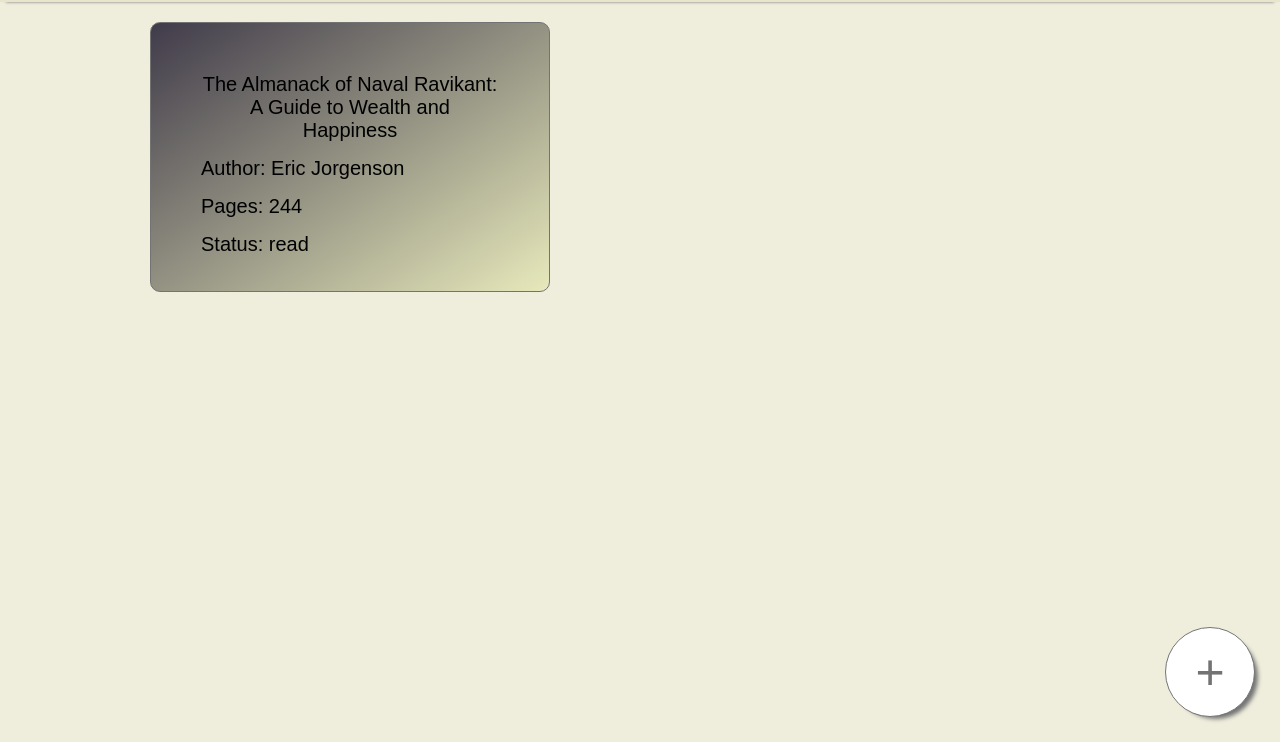
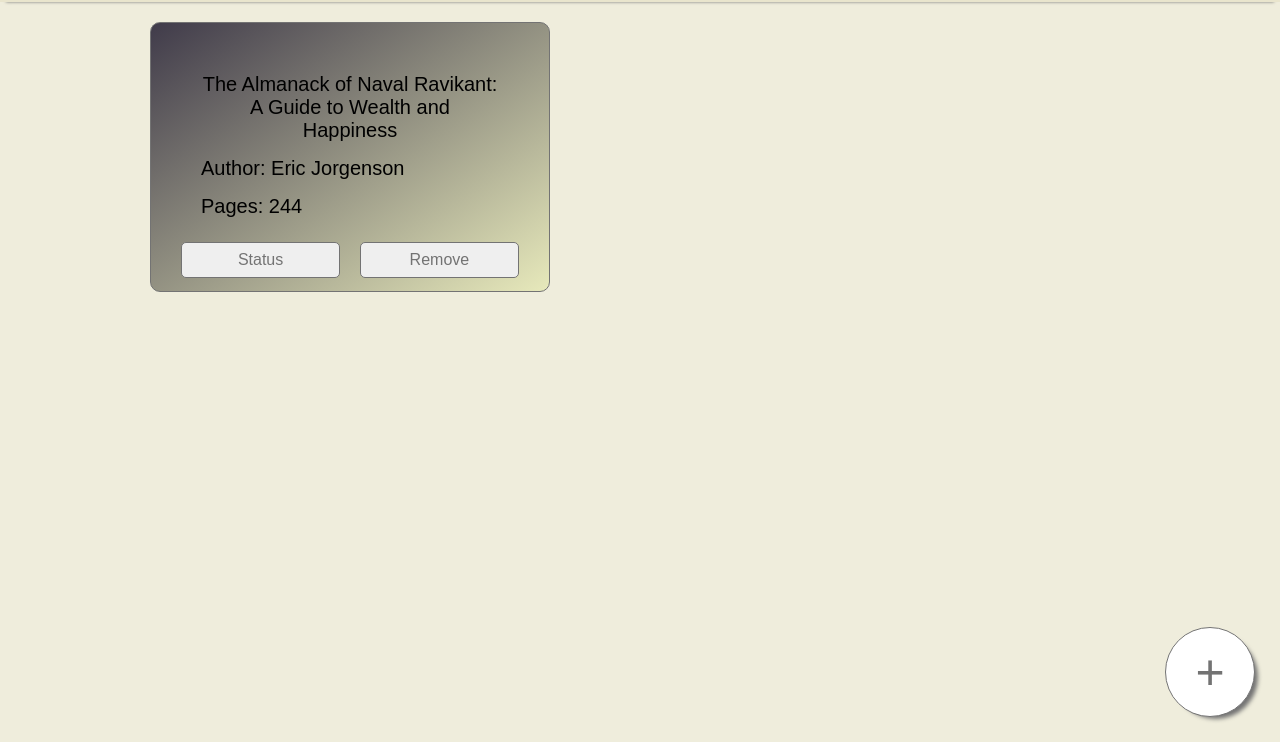
Before and after one commit to StanimirKosev/odin-library, a plain HTML site: page index.html in a window 1280 px wide. Shown: the part 58-800 px from the top of the page. Drawn offline with Linux system fonts and the light colour scheme.

Commit message:
card buttons

```diff
--- a/script.js
+++ b/script.js
@@ -24,9 +24,17 @@
   bookCard.appendChild(pagesDiv).className = 'bookInfo';
   pagesDiv.innerText = `Pages: ${this.pages}`
 
-  let statusDiv = document.createElement('div');
+  /*let statusDiv = document.createElement('div');
   bookCard.appendChild(statusDiv).className = 'bookInfo';
-  statusDiv.innerText = `Status: ${this.readStatus}`
+  statusDiv.innerText = `Status: ${this.readStatus}`*/
+
+  let closeBook = document.createElement('button');
+  bookCard.appendChild(closeBook).className = 'closeBook';
+  closeBook.innerText = 'Remove'
+
+  let statusBook = document.createElement('button');
+  bookCard.appendChild(statusBook).className = 'statusBook';
+  statusBook.innerText = 'Status'
 }
 
 function defaultBook(){
--- a/style.css
+++ b/style.css
@@ -128,10 +128,33 @@
     flex-direction: column;
     padding: 50px;
     overflow: hidden;
+    position: relative;
 }
 
 .bookInfo{
   margin-bottom: 15px;
+}
+
+.statusBook,
+.closeBook{
+   width: 40%;
+   padding: 8px;
+   font-size: 16px;
+   border-radius: 5px;
+   border: 1px solid #737373;
+   color: #737373;
+}
+
+.statusBook{
+    position: absolute;
+    left: 30px;
+    bottom: 13px;
+}
+
+.closeBook{
+    position: absolute;
+    right: 30px;
+    bottom: 13px;
 }
 
 .addBook{
```
